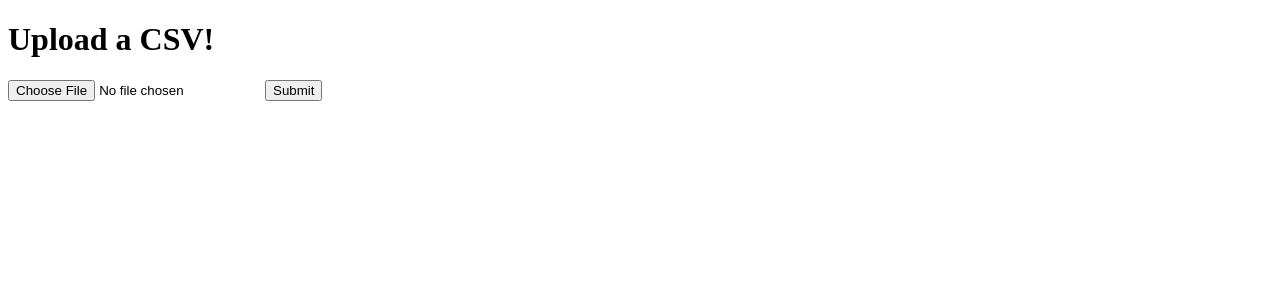
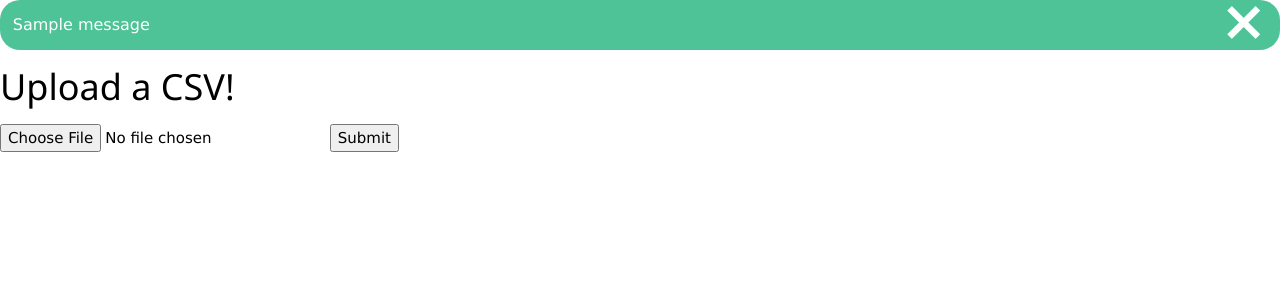
Before and after one commit to Platinum-Analytics/event-check-in, a Flask app: page /upload in a window 1280 px wide. Shown: the top 300 px of the page. Run offline with Flask 2, Linux system fonts and the light colour scheme; a user stored in the database is signed in; tables that the repository leaves empty hold one stand-in row (values such as "Sample post"); one stand-in notice (Sample message) is shown; some libraries are stand-ins or nearby versions.

Commit message:
Ensured that only the Guest and Student tables were being deleted on upload Implemented info boxes to display error/info/alerts/successes Added /attendees route to list all current users

```diff
--- a/eventCheckIn/__init__.py
+++ b/eventCheckIn/__init__.py
@@ -15,7 +15,8 @@
     bc.init_app(app)
 
     lm.login_view = 'main.login'
-    lm.login_message = "Not Logged In!"
+    lm.login_message = "Please Log In!"
+    lm.login_message_category = "info"
 
     app.register_blueprint(main)
 
--- a/eventCheckIn/controllers.py
+++ b/eventCheckIn/controllers.py
@@ -1,4 +1,4 @@
-from flask import render_template, redirect, url_for, session
+from flask import render_template, redirect, url_for, session, flash
 from flask_login import login_user, logout_user, login_required, current_user
 from sqlalchemy.exc import IntegrityError
 
@@ -19,15 +19,19 @@
 
     user = User_.query.filter_by(username=form.username.data).first()
 
-    if user and bc.check_password_hash(user.password, form.password.data):
-        login_user(user)
+    if not user:
+        flash("User does not exist!", "info")
+        return render_template("login.html", form=form, success=False)
+    elif not bc.check_password_hash(user.password, form.password.data):
+        flash("Incorrect Password!", "error")
+        return render_template("login.html", form=form, success=False)
 
-        if "next" in session:
-            nextVal = session["next"]
+    login_user(user)
 
+    if "next" in session:
+        nextVal = session["next"]
+        if nextVal != "/logout":
             return redirect(nextVal)
-    else:
-        return render_template("login.html", form=form, success=False)
 
     return render_template("login.html", form=form, success=True)
 
@@ -39,25 +43,28 @@
         return render_template("register.html", form=form)
 
     if not bc.check_password_hash(current_user.password, form.currentPassword.data):
+        flash("Incorrect password!", "error")
         return render_template("register.html", form=form)
 
     newUser = User_(form.username.data, form.password.data)
 
     try:
         db.session.add(newUser)
+        db.session.commit()
     except IntegrityError:
         db.session.rollback()
+        flash("That username already exists!", "info")
         return render_template("register.html", form=form)
 
-    db.session.commit()
-
+    flash("Successfully Registered!", "success")
     return redirect(url_for("main.login"))
 
 
 @login_required
 def logout():
     logout_user()
-    return "<h1>You have been logged out<h1>"
+    flash("Successfully logged out!", "success")
+    return redirect(url_for("main.login"))
 
 
 @login_required
@@ -72,12 +79,12 @@
     parsedData = [i.strip('\r').split(',') for i in rawData]
     del parsedData[0]
 
-    # Clear the database
-    for table in reversed(db.metadata.sorted_tables):
-        db.session.execute(table.delete())
+    # Clear the Student and Guest tables
+    db.session.execute(Guest.__table__.delete())
+    db.session.execute(Student.__table__.delete())
     db.session.commit()
 
-    # Store Students and Guests in database
+    # Store the attendees in the database
     guest_ids = {}
     guests = []
     for user in parsedData:
@@ -104,3 +111,9 @@
 
     db.session.commit()
     return render_template("upload.html", form=form, success=True)
+
+
+def attendees():
+    students = Student.query.all()
+    guests = Guest.query.all()
+    return render_template("attendees.html", students=students, guests=guests)
--- a/eventCheckIn/models.py
+++ b/eventCheckIn/models.py
@@ -52,7 +52,7 @@
 
 # Logins database model
 
-class User_(UserMixin, db.Model):  # NOT User due to Postgresql contraints
+class User_(UserMixin, db.Model):  # NOT User due to Postgresql constraints
     id = db.Column(db.INTEGER, primary_key=True)  # NOT "_id" due to UserMixin getId() constraints
     username = db.Column(db.VARCHAR(255), unique=True)
     password = db.Column(db.VARCHAR(255))
--- a/eventCheckIn/routes.py
+++ b/eventCheckIn/routes.py
@@ -9,3 +9,4 @@
 main.add_url_rule("/upload", "upload", controllers.upload, methods=['GET', 'POST'])
 main.add_url_rule("/logout", "logout", controllers.logout)
 main.add_url_rule("/register", "register", controllers.register, methods=['GET', 'POST'])
+main.add_url_rule("/attendees", "guest list", controllers.attendees)
--- a/eventCheckIn/ui/static/css/style.css
+++ b/eventCheckIn/ui/static/css/style.css
@@ -0,0 +1,48 @@
+body, h1, h2, h3, h4, h5, h6 {
+    font-family: "Raleway", sans-serif
+}
+
+/* The alert message box */
+.alert {
+    font-size: 2vh;
+    padding: 1vw;
+    color: white;
+    margin-bottom: 1vh;
+    opacity: .7;
+    transition: opacity .6s;
+    transition-timing-function: ease;
+    border-radius: 20px;
+}
+
+.error {
+    background-color: #f44336; /* Red */
+}
+
+.warn {
+    background-color: #ff9800; /* Yellow */
+}
+
+.info {
+    background-color: #2196F3; /* Blue */
+}
+
+.success {
+    background-color: #04AA6D;
+}
+
+/* The close button */
+.closeBtn {
+    margin-left: 1vw;
+    color: white;
+    font-weight: bold;
+    float: right;
+    font-size: 7vh;
+    line-height: 2vh;
+    cursor: pointer;
+    transition: 0.3s;
+}
+
+/* When moving the mouse over the close button */
+.closeBtn:hover {
+    color: black;
+}
--- a/eventCheckIn/ui/static/js/script.js
+++ b/eventCheckIn/ui/static/js/script.js
@@ -0,0 +1,26 @@
+let closeBtns = document.getElementsByClassName("closeBtn");
+
+for (let i = 0; i < closeBtns.length; i++) {
+    closeBtns[i].onclick = function () {
+        let parentStyle = this.parentElement.style
+        parentStyle.opacity = "0";
+
+        setTimeout(function () {
+            parentStyle.display = "none";
+        }, 600);
+    }
+}
+
+let guestBtns = document.getElementsByClassName("expand-guest");
+
+for (let i = 0; i < guestBtns.length; i++) {
+    guestBtns[i].addEventListener("click", function () {
+        console.log(this)
+        let row = document.getElementById(`parent${this.id}`)
+        if (row.style.display === 'none') {
+            row.style.display = '';
+        } else {
+            row.style.display = 'none';
+        }
+    })
+}
--- a/eventCheckIn/ui/templates/base.html
+++ b/eventCheckIn/ui/templates/base.html
@@ -3,8 +3,26 @@
 <head>
     <meta charset="UTF-8">
     <title>Event Check In</title>
+
+    <link rel="stylesheet" href={{ url_for("static", filename="css/style.css") }}>
+    <link rel="stylesheet" href="https://fonts.googleapis.com/css?family=Raleway">
+    <link rel="stylesheet" href="https://cdnjs.cloudflare.com/ajax/libs/font-awesome/4.7.0/css/font-awesome.min.css">
+    <link rel="stylesheet" href="https://www.w3schools.com/w3css/4/w3.css">
 </head>
 <body>
-    {% block content %}{% endblock %}
+
+{% with messages = get_flashed_messages(with_categories=true) %}
+    {% for category, message in messages %}
+        <div class="alert {{ category }}">
+            {{ message }}
+            <span class="closeBtn" onclick="">&times;</span>
+        </div>
+    {% endfor %}
+{% endwith %}
+
+{% block content %}{% endblock %}
+
+<script src={{ url_for("static", filename="js/script.js") }}></script>
+
 </body>
 </html>
```
